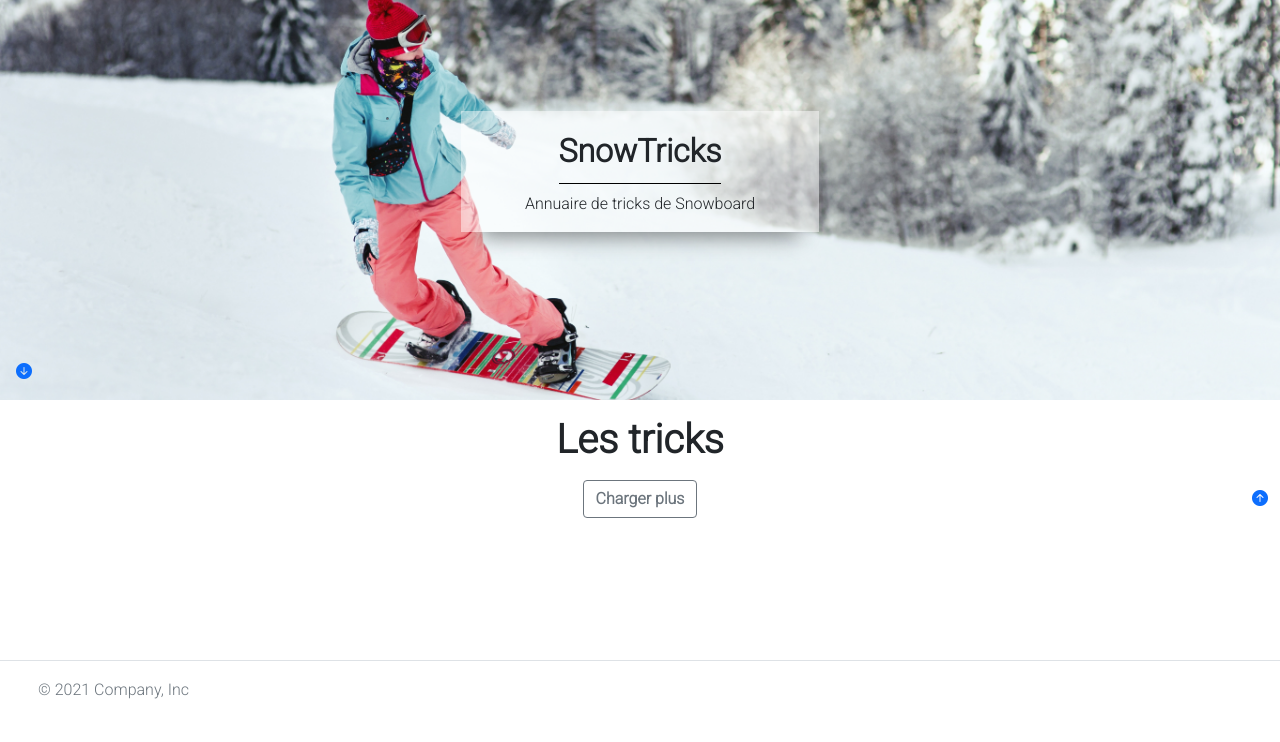
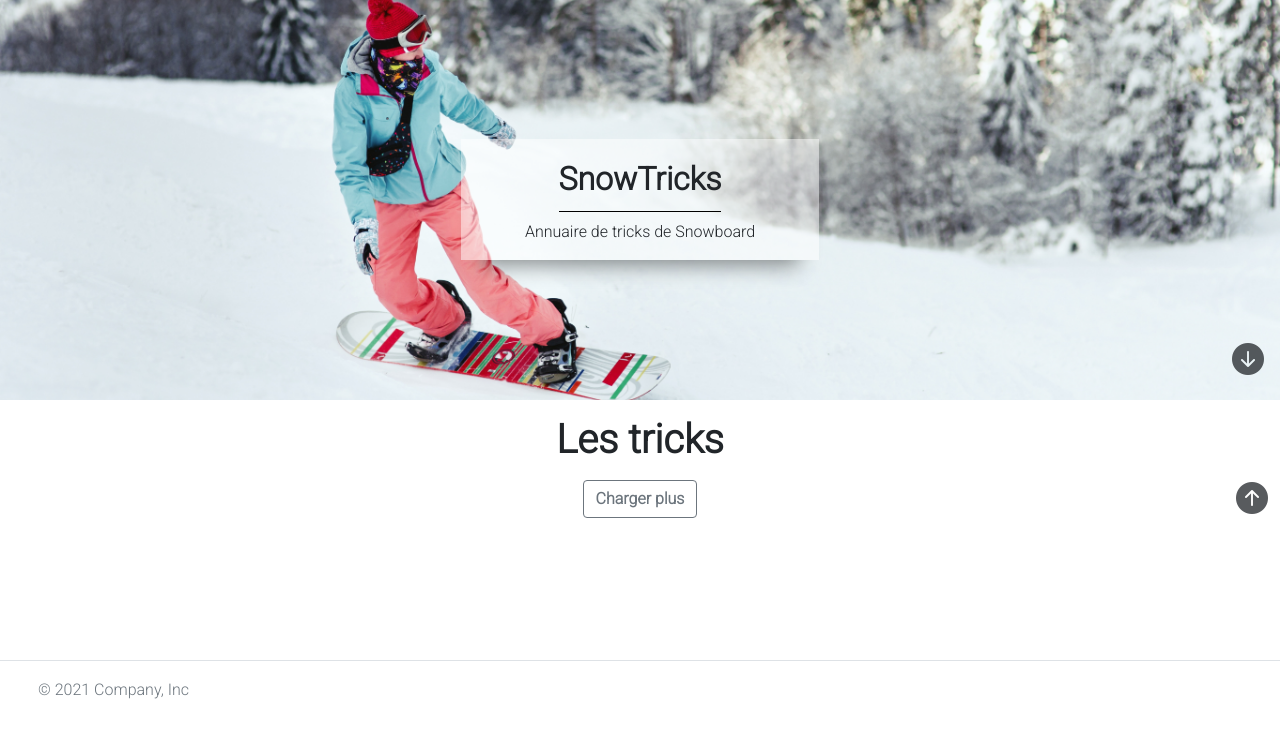
Before and after one commit to Mickaelr20/SnowTricks, a Symfony app: template templates/pages/home.html.twig in a window 1280 px wide. Shown: the part 58-800 px from the top of the page. Run offline with Twig, Linux system fonts and the light colour scheme; the template is opened without the code that fills it, so the values that code supplies are empty; some libraries are stand-ins or nearby versions.

Commit message:
css scroll arrow

```diff
--- a/public/styles/home.css
+++ b/public/styles/home.css
@@ -50,3 +50,24 @@
 .trick-card {
   transition: 0.1s;
 }
+
+.scroll-arrow {
+  color: inherit;
+  font-size: 2rem;
+  transition: 0.2s;
+  opacity: 0.75;
+}
+
+.scroll-arrow.scroll-down {
+  position: absolute;
+  bottom: 0;
+  right: 0;
+}
+
+.scroll-arrow:hover,
+.scroll-arrow:focus,
+.scroll-arrow:active {
+  text-decoration: none;
+  color: inherit;
+  opacity: 1;
+}
```
